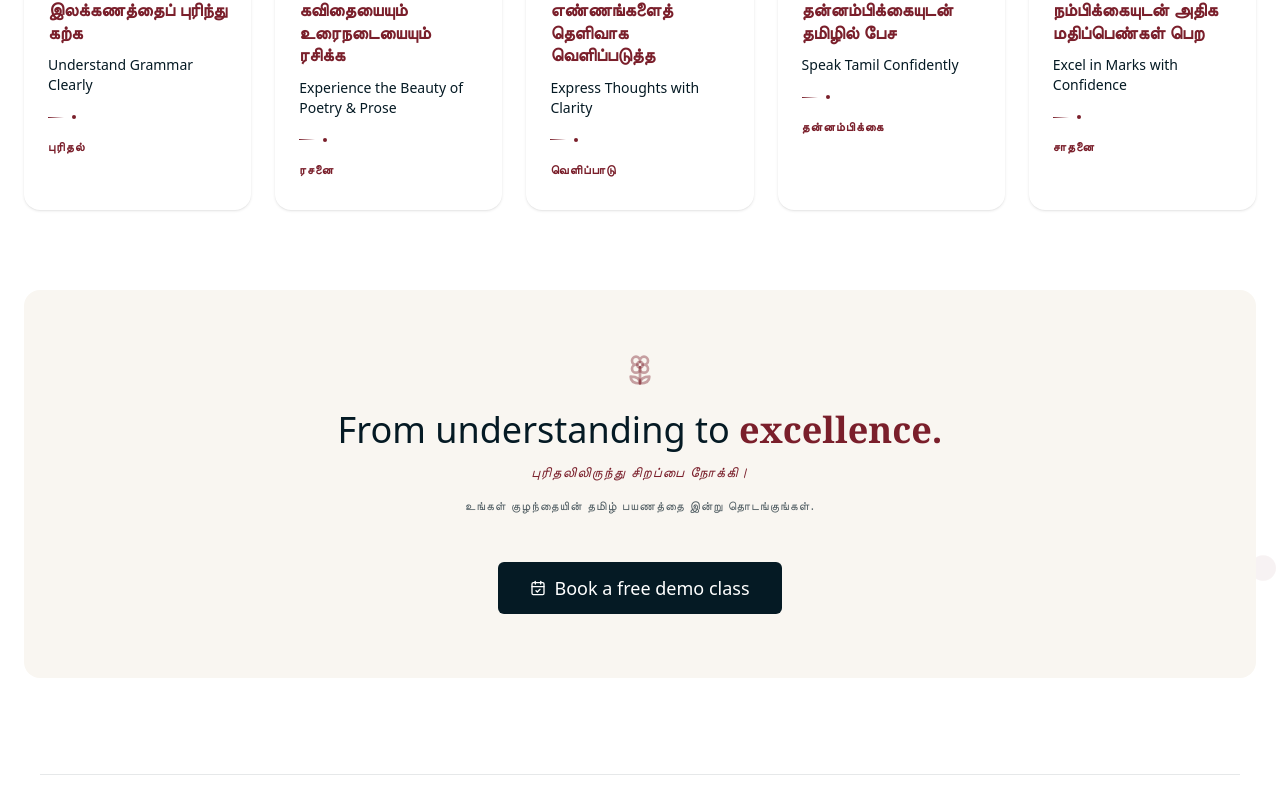
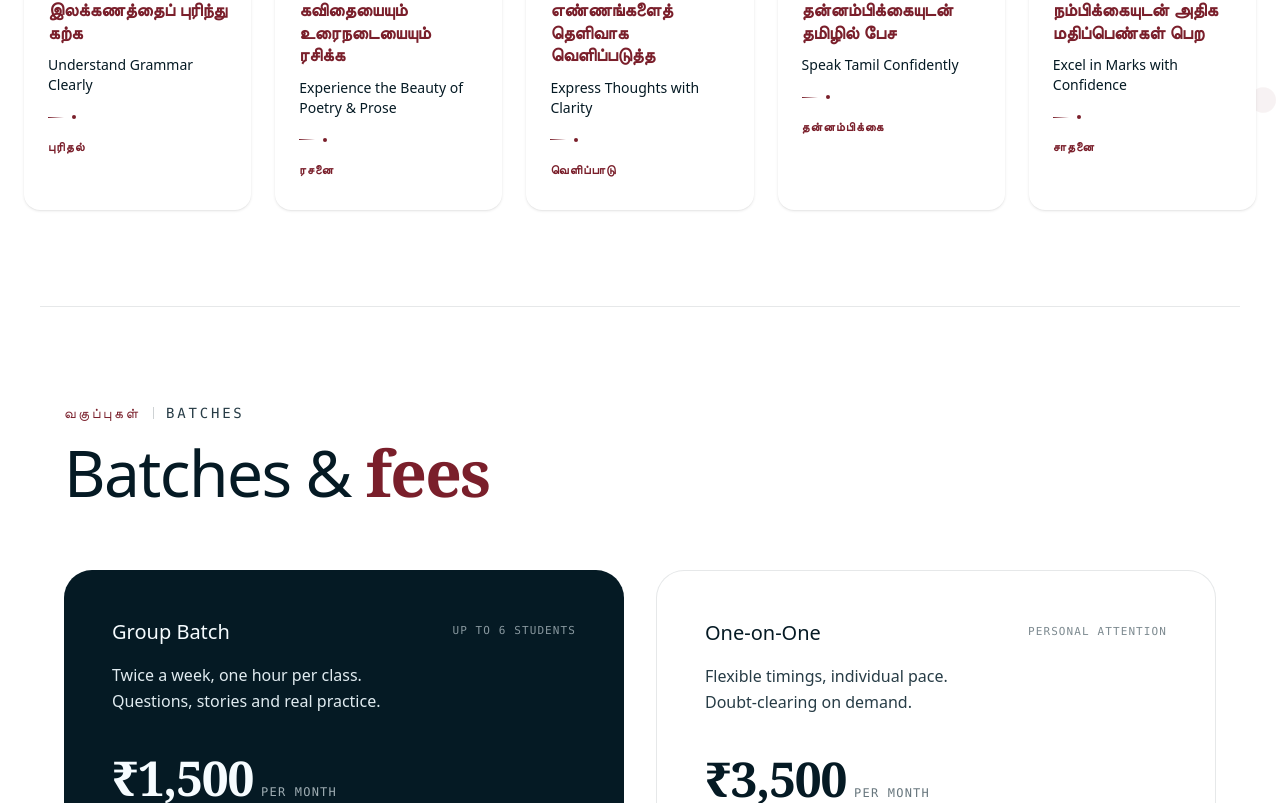
Before and after one commit to sakthiaadhavan9411-creator/Rk-Tuition, a React (Vite) app: page / in a window 1280 px wide. Shown: the part 2637-3440 px from the top of the page. Built offline with nearby package versions, Linux system fonts and the light colour scheme; a web font is replaced by a local one.

Commit message:
Remove curriculum demo callout

```diff
--- a/src/components/CurriculumSection.tsx
+++ b/src/components/CurriculumSection.tsx
@@ -1,7 +1,6 @@
 import { Eyebrow } from './Eyebrow'
 import { FadeIn } from './FadeIn'
-import { Button } from './Button'
-import { CalendarCheck, Flower2 } from 'lucide-react'
+import { Flower2 } from 'lucide-react'
 
 // Rebuild trigger - Curriculum redesign with premium template
 
@@ -129,38 +128,6 @@ export function CurriculumSection() {
             </FadeIn>
           ))}
         </div>
-
-        {/* CTA Section */}
-        <FadeIn delay={0.6}>
-          <div className="mt-20 rounded-2xl bg-[#F9F6F1] px-6 py-12 md:px-12 md:py-16">
-            <div className="flex flex-col items-center gap-6">
-              {/* Left decoration */}
-              <div className="text-maroon/40">
-                <Flower2 className="h-8 w-8" />
-              </div>
-
-              {/* Main content */}
-              <div className="text-center">
-                <h3 className="text-2xl font-medium text-[#051A24] md:text-4xl">
-                  From understanding to <span className="font-accent font-bold text-maroon">excellence.</span>
-                </h3>
-                <p className="mt-3 font-accent text-sm tracking-widest text-maroon italic">
-                  புரிதலிலிருந்து சிறப்பை நோக்கி।
-                </p>
-                <p className="mt-4 text-xs font-medium uppercase tracking-widest text-[#051A24]/70">
-                  உங்கள் குழந்தையின் தமிழ் பயணத்தை இன்று தொடங்குங்கள்.
-                </p>
-              </div>
-
-              {/* CTA Button */}
-              <div className="mt-6">
-                <Button href="#contact" icon={CalendarCheck} className="!px-8 !py-3">
-                  Book a free demo class
-                </Button>
-              </div>
-            </div>
-          </div>
-        </FadeIn>
       </div>
     </section>
   )
```
